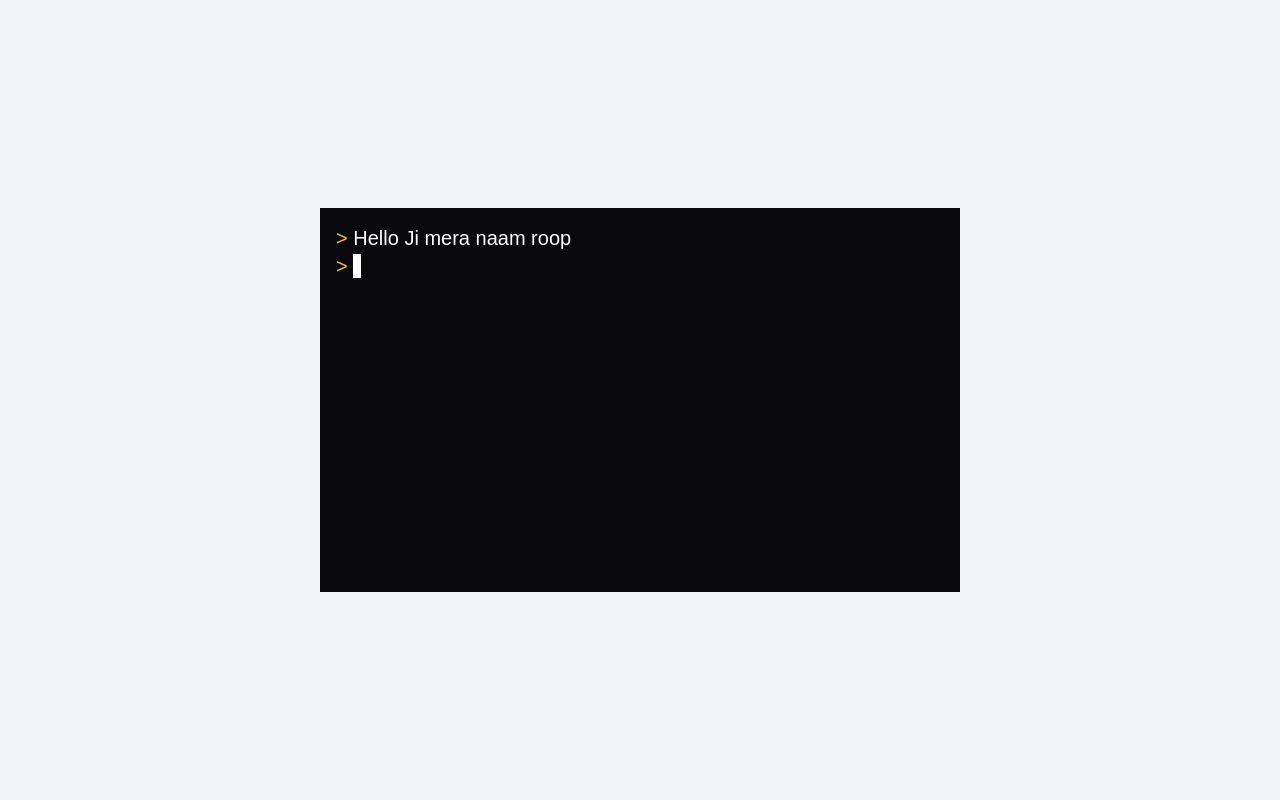
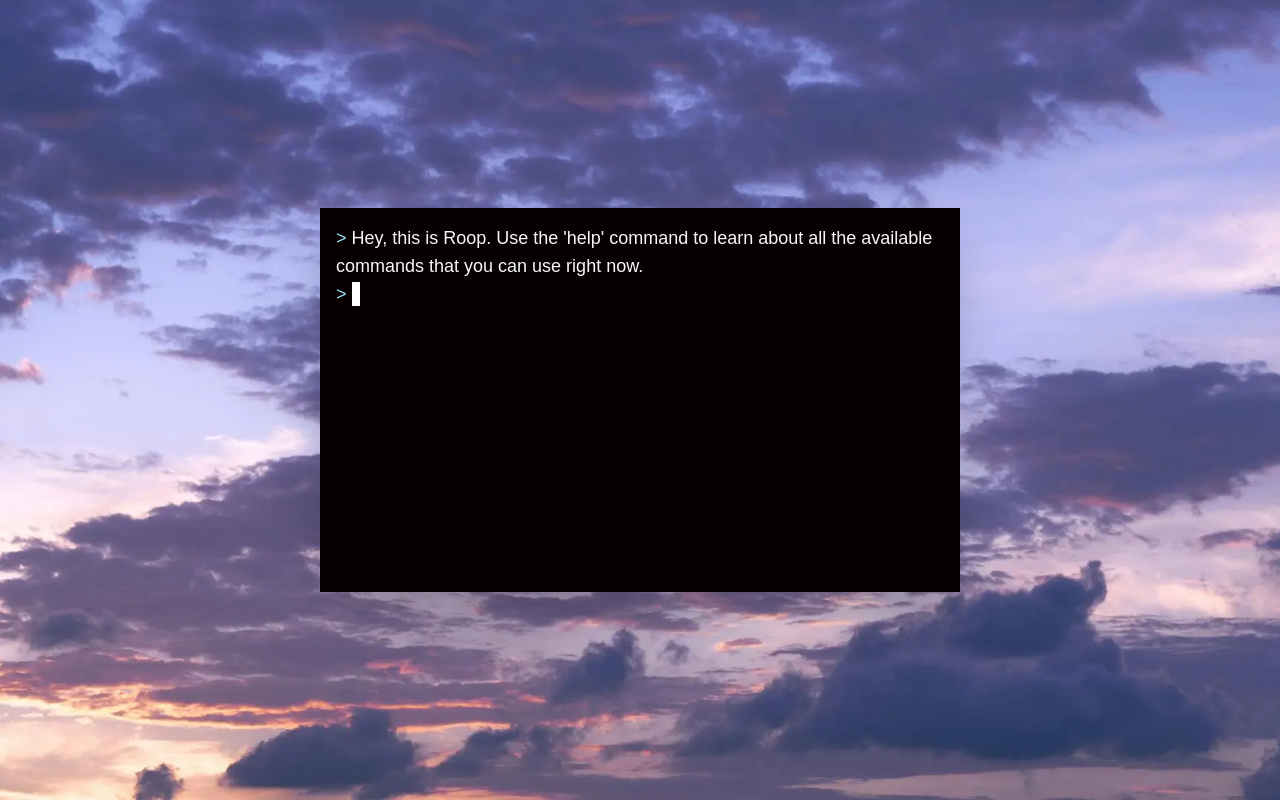
Before and after one commit to RoopkumarD/terminalMe, a SvelteKit app: page / in a window 1280 px wide. Built offline with nearby package versions, Linux system fonts and the light colour scheme; a web font is replaced by a local one.

Commit message:
finalised

```diff
--- a/src/routes/+page.svelte
+++ b/src/routes/+page.svelte
@@ -6,71 +6,95 @@
   let content: HTMLDivElement;
 
   let show = false;
+  let screen = false;
 
-  let values = [
+  const values = [
     {
-      name: "Me",
-      values: [
-        // values means inside that thing
-        {
-          name: "'Inside Me'",
-          values: "Don't be uncool", // for text, value is content inside text
+      name: "whoami.txt",
       type: "text",
+      values:
+        "I'm currently a student at IITM, doing my BSc degree. I'm living in Pune, Maharashtra, and I'm just trying to learn and create cool stuff!",
     },
     {
-          name: "'dummy folder'",
-          values: [], // thus for folder value is things inside folder
+      name: "education.txt",
+      type: "text",
+      values: `Primary and High School:
+        City International School -> primary education
+        Nowrosjee Wadia -> secondary education
+
+        Current:
+        Pursuing BSC degree from IITM
+      `,
+    },
+    {
+      name: "email.txt",
+      type: "text",
+      values: "roopkumards@gmail.com",
+    },
+    {
+      name: "projects",
       type: "directory",
+      values: [
+        {
+          name: "TSTL.txt",
+          type: "text",
+          values:
+            "I've created a browser extension that simplifies sharing text and links between your computer and Android device. This project seamlessly syncs shared content to your Todoist account, allowing for easy management and access across devices. With this extension, you can effortlessly send links and text between your computer and phone, eliminating the need for additional apps or services.",
+        },
+        {
+          name: "terminalMe.txt",
+          type: "text",
+          values:
+            "This is the one you're currently using. I created this out of my love for the terminal.",
         },
       ],
-      type: "directory",
     },
     {
-      name: "Projects",
-      values: "None",
+      name: "socials.txt",
       type: "text",
+      values: `Here are my social links
+        1. GitHub - https://github.com/RoopkumarD
+        2. Twitter - https://twitter.com/Roopkd_
+        `,
     },
     {
-      name: "'Hello JI mera naam roop'",
-      values: "None",
+      name: "credits.txt",
       type: "text",
+      values: `I am grateful to these amazing individuals for generously sharing their work for free, which has enabled me to create the very thing you are using.
+        1. Sveltekit - https://kit.svelte.dev/
+        2. TailwindCSS - https://tailwindcss.com/
+        3. Terminal Colorscheme - https://color.smyck.org/
+        4. Background - https://www.instagram.com/genji_fj_512/
+`,
+    },
+  ];
+
+  const availableCommands = [
+    {
+      name: "help",
+      whatItdoes: "to check available commands",
     },
     {
-      name: "'I want power'",
-      values: [
-        {
-          name: "'More Power'",
-          values: "Kese ?",
-          type: "text",
+      name: "ls",
+      whatItdoes: "to show the content of directory",
     },
     {
-          name: "emerald",
-          values: "kaizo",
-          type: "text",
+      name: "cd [directory]",
+      whatItdoes: `to move to that specific directory
+      Usage: cd social or cd 'My Education'`,
     },
     {
-          name: "roop",
-          values: [
-            {
-              name: "age",
-              values: "19",
-              type: "text",
+      name: "cd ..",
+      whatItdoes: "to move back to parent directory of current directory",
     },
     {
-              name: "birth",
-              values: "2003",
-              type: "text",
-            },
-          ],
-          type: "directory",
+      name: "clear",
+      whatItdoes: "to clear the terminal screen",
     },
     {
-          name: "penname",
-          values: "rkad",
-          type: "text",
-        },
-      ],
-      type: "directory",
+      name: "cat [txt file]",
+      whatItdoes: `to read content of txt file
+      Usage: cat twitter.txt`,
     },
   ];
 
@@ -88,7 +112,7 @@
     let p = document.createElement("p");
     let span = document.createElement("span");
     span.textContent = "> ";
-    span.classList.add("text-amber-400");
+    span.classList.add("text-folderColor");
     p.classList.add("whitespace-break-spaces");
     p.classList.add("break-all");
     p.textContent = command;
@@ -99,41 +123,38 @@
 
   function lsCommand() {
     let p = document.createElement("p");
-    p.classList.add("text-orange-500");
+    p.classList.add("text-folderColor");
     let currentDirectoryLastIndex = currentDirectory.length - 1;
     for (let element of currentDirectory) {
       let span = document.createElement("span");
       span.textContent = element.name;
 
       if (currentDirectory[currentDirectoryLastIndex] !== element) {
-        span.classList.add("mr-8");
+        span.classList.add("mr-6");
       }
 
       if (element.type === "text") {
-        span.classList.add("text-white");
+        span.classList.add("text-textColor");
       }
 
       p.appendChild(span);
     }
+    p.classList.add("break-all");
     content.appendChild(p);
     return;
   }
 
   function cdCommand() {
     let nameCommand = command.substring(3);
-    console.log(nameCommand, command);
     for (let element of currentDirectory) {
-      console.log(element.name, nameCommand);
       if (element.name === nameCommand && element.type === "directory") {
         currentDirectory = element.values;
-        console.log(currentDirectory);
         return;
       }
     }
-    console.log("not found");
     let p = document.createElement("p");
     p.textContent = nameCommand + " not found!";
-    p.classList.add("text-red-500");
+    p.classList.add("text-commandErrorColor");
     p.classList.add("break-all");
     content.appendChild(p);
     return;
@@ -141,22 +162,18 @@
 
   function cdDotCommand(start: directoryArr[]) {
     if (currentDirectory === values) {
-      console.log("currentDirectory == values");
       return;
     }
 
     if (typeof start === "string") {
-      console.log("text de diya");
       return;
     }
 
     for (let element of start) {
       if (element.values === currentDirectory) {
-        console.log(element.values, currentDirectory);
         currentDirectory = start;
         return;
       }
-      console.log(element);
       cdDotCommand(element.values);
     }
 
@@ -171,8 +188,8 @@
 
   function commandNotFound() {
     let p = document.createElement("p");
-    p.textContent = "command not found";
-    p.classList.add("text-green-400");
+    p.textContent = "command not found: " + command;
+    p.classList.add("text-commandErrorColor");
     content.appendChild(p);
     return;
   }
@@ -183,15 +200,41 @@
       if (element.name === nameCat && element.type === "text") {
         let p = document.createElement("p");
         p.textContent = element.values;
-        p.classList.add("text-white");
-        p.classList.add("break-all");
+        p.classList.add("text-textColor");
+        // p.classList.add("break-all");
+        p.classList.add("whitespace-pre-line");
         content.appendChild(p);
         return;
       }
     }
     let p = document.createElement("p");
-    p.textContent = "text not found";
-    p.classList.add("text-red-500");
+    p.textContent = nameCat + " not found";
+    p.classList.add("text-commandErrorColor");
+    content.appendChild(p);
+    return;
+  }
+
+  function helpCommand() {
+    let div = document.createElement("div");
+    for (let element of availableCommands) {
+      let p = document.createElement("p");
+      let span1 = document.createElement("span");
+      let span2 = document.createElement("span");
+      span1.textContent = element.name;
+      span1.classList.add("text-commandColor");
+      span2.textContent = "  -> " + element.whatItdoes;
+      p.appendChild(span1);
+      p.appendChild(span2);
+      p.classList.add("whitespace-pre-line");
+      div.appendChild(p);
+    }
+    content.appendChild(div);
+    return;
+  }
+
+  function cdUsageMistake() {
+    let p = document.createElement("p");
+    p.textContent = "Usage: cd [directory name]";
     content.appendChild(p);
     return;
   }
@@ -203,12 +246,16 @@
         lsCommand();
       } else if (command.substring(0, 3) === "cd " && command !== "cd ..") {
         cdCommand();
+      } else if (command === "cd") {
+        cdUsageMistake();
       } else if (command === "cd ..") {
         cdDotCommand(values);
       } else if (command === "clear") {
         clearCommand();
       } else if (command.substring(0, 4) === "cat ") {
         catCommand();
+      } else if (command === "help") {
+        helpCommand();
       } else {
         commandNotFound();
       }
@@ -219,6 +266,11 @@
   }
 
   onMount(() => {
+    // if (window.innerWidth > 1024) {
+    //   show = true;
+    // } else {
+    //   screen = true;
+    // }
     show = true;
   });
 </script>
@@ -232,15 +284,21 @@
   bind:this={cli}
 />
 
-<div id="container" class="h-full flex justify-center items-center">
+<!-- {#if screen == false} -->
+<div
+  id="container"
+  class="bg-[url('/background.webp')] bg-cover h-full flex justify-center items-center"
+>
   <div
     id="terminal"
-    class="bg-zinc-950 h-96 w-1/2 overflow-y-auto font-jetBrain text-white text-xl p-4"
+    class="bg-backgroundColor shadow-2xl h-96 w-1/2 overflow-y-auto font-jetBrain text-textColor text-lg p-4"
   >
     {#if show}
       <div id="content" class="m-0 p-0" bind:this={content}>
         <p>
-          <span class="text-amber-400">&gt;&nbsp;</span>Hello Ji mera naam roop
+          <span class="text-folderColor">&gt;&nbsp;</span>Hey, this is Roop. Use
+          the 'help' command to learn about all the available commands that you
+          can use right now.
         </p>
       </div>
 
@@ -248,10 +306,8 @@
         <p class="whitespace-break-spaces break-all p-0">
           <!-- Here, input is not input for command but used as inline element -->
           <!-- to display terminal toggle. -->
-          <span class="m-0 p-0 text-amber-400">&gt;&nbsp;</span>{command}<input
-            class="bg-white outline-none h-6 w-2"
-            readonly
-          />
+          <span class="m-0 p-0 text-folderColor">&gt;&nbsp;</span
+          >{command}<input class="bg-white outline-none h-6 w-2" readonly />
         </p>
       </div>
     {:else if !show}
@@ -259,3 +315,6 @@
     {/if}
   </div>
 </div>
+<!-- {:else if screen == true} -->
+<!--   <div>Please</div> -->
+<!-- {/if} -->
--- a/tailwind.config.js
+++ b/tailwind.config.js
@@ -6,6 +6,14 @@ export default {
         fontFamily: {
             jetBrain: ["jetBrain", "sans-serif"],
         },
+        colors: {
+            'folderColor': '#9CD9F0',
+            'textColor': '#F7F7F7',
+            'backgroundColor': '#070101',
+            //'commandColor': '#8EB33B',
+            'commandColor': '#D0B03C',
+            'commandErrorColor': '#E09690',
+        },
     },
   },
   plugins: [],
```
Also changed, not shown: src/app.html (+5 -1 lines), static/background.webp (added), static/favicon.png (deleted). Lines whose indentation alone changed are shown as unchanged.
